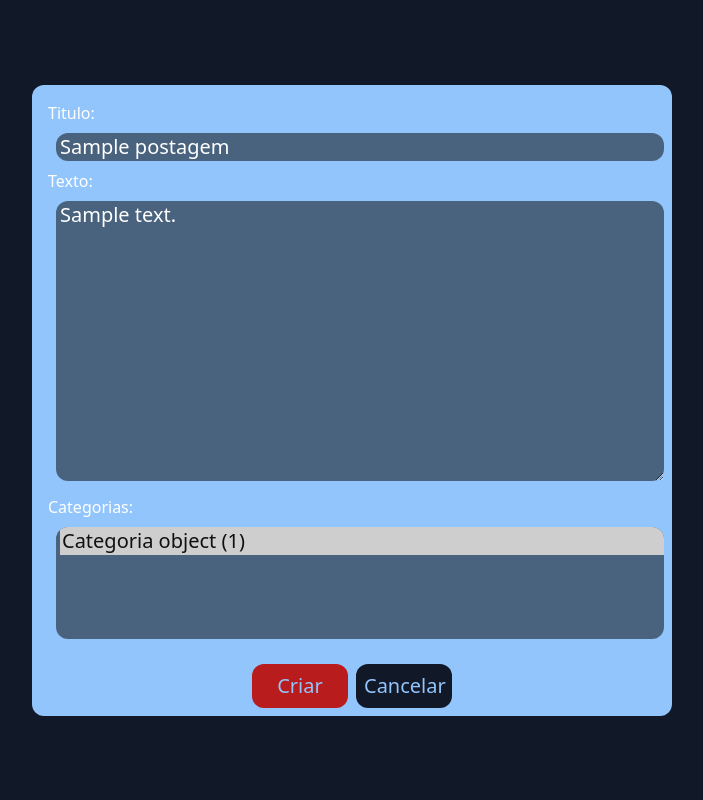
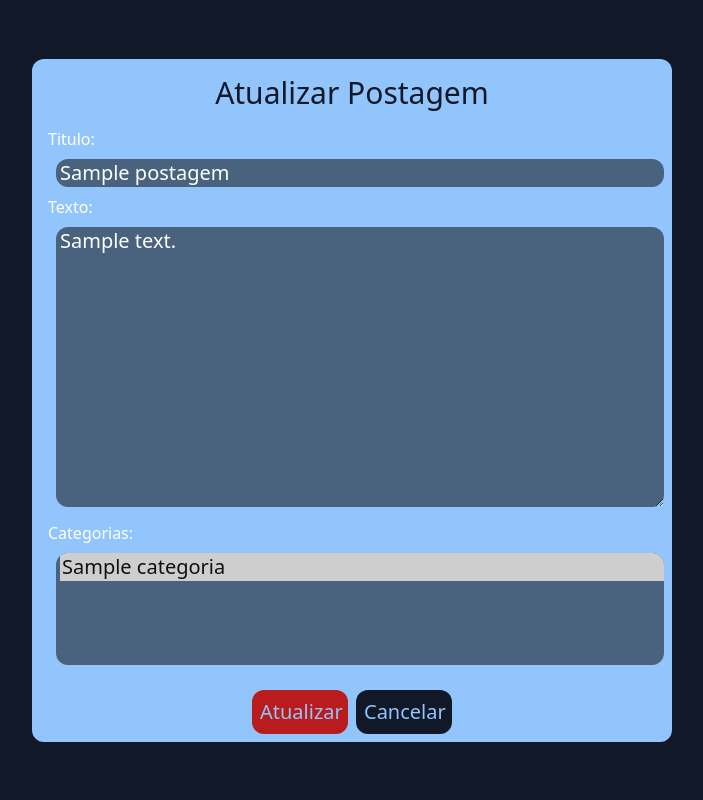
Before and after one commit to wesleywil/PFC-TechBlog, a Django app: page /blog/1/atualizar/ in a window 1280 px wide. Shown: the part 80-880 px from the top of the page, without its empty margins (288-991 px from the left). Run offline with Django 3.2, Linux system fonts and the light colour scheme; a user stored in the database is signed in; tables that the repository leaves empty hold one stand-in row (values such as "Sample post"); some libraries are stand-ins or nearby versions.

Commit message:
editando view aonde cria e atualiza informações sobre categorias e postagems para usar o mesmo template e criado novo mixin para verificar se usuario é admin e esta logado

```diff
--- a/postagens/models.py
+++ b/postagens/models.py
@@ -20,3 +20,6 @@ class Postagem(models.Model):
 class Categoria(models.Model):
     titulo = models.CharField(max_length=100)
     descricao = models.TextField(null=True, blank=True)
+
+    def __str__(self):
+        return self.titulo
--- a/postagens/templates/categorias/criar_categoria.html
+++ b/postagens/templates/categorias/form_categoria.html
@@ -1,11 +1,12 @@
 {% extends "base.html" %} {% block content %}
 <div class="w-1/2 mx-auto">
   <form method="POST" class="bg-blue-300 rounded-xl p-2">
+    <h1 class="text-3xl text-center m-2 text-gray-900">{{acao}}</h1>
     {% csrf_token %}
     <div class="p-2 text-white">{{form.as_p}}</div>
     <div class="mt-2 flex gap-2 justify-center text-center">
       <button class="p-2 w-24 text-xl bg-red-700 text-blue-300 rounded-xl">
-        Criar
+        {{botao}}
       </button>
       <a href="#" class="p-2 w-24 text-xl bg-gray-900 text-blue-300 rounded-xl"
         >Cancelar</a
--- a/postagens/templates/postagens/editar_postagem.html
+++ /dev/null
@@ -1,16 +0,0 @@
-{% extends "base.html" %} {% block content %}
-<div class="w-1/2 mx-auto">
-  <form method="POST" class="bg-blue-300 rounded-xl p-2">
-    {% csrf_token %}
-    <div class="p-2 text-white">{{form.as_p}}</div>
-    <div class="mt-2 flex gap-2 justify-center text-center">
-      <button class="p-2 w-24 text-xl bg-red-700 text-blue-300 rounded-xl">
-        Criar
-      </button>
-      <a href="#" class="p-2 w-24 text-xl bg-gray-900 text-blue-300 rounded-xl"
-        >Cancelar</a
-      >
-    </div>
-  </form>
-</div>
-{% endblock content %}
--- a/postagens/templates/categorias/editar_categoria.html
+++ b/postagens/templates/postagens/form_postagem.html
@@ -1,11 +1,12 @@
 {% extends "base.html" %} {% block content %}
 <div class="w-1/2 mx-auto">
   <form method="POST" class="bg-blue-300 rounded-xl p-2">
+    <h1 class="text-3xl text-center m-2 text-gray-900">{{acao}}</h1>
     {% csrf_token %}
     <div class="p-2 text-white">{{form.as_p}}</div>
     <div class="mt-2 flex gap-2 justify-center text-center">
       <button class="p-2 w-24 text-xl bg-red-700 text-blue-300 rounded-xl">
-        Criar
+        {{botao}}
       </button>
       <a href="#" class="p-2 w-24 text-xl bg-gray-900 text-blue-300 rounded-xl"
         >Cancelar</a
--- a/postagens/views.py
+++ b/postagens/views.py
@@ -7,6 +7,7 @@ from .models import Postagem, Categoria
 from .forms import PostagemModelForm, CategoriaModelForm
 
 from contas.models import Perfil
+from contas.mixins import AdminAndLoginRequired
 
 class ListarPosts(generic.ListView):
     template_name = "postagens/listar_postagens.html"
@@ -19,8 +20,14 @@ class VerDetalhesPosts(generic.DetailView):
     model = Postagem
 
 class CriarPost(LoginRequiredMixin, generic.CreateView):
-    template_name = "postagens/criar_postagem.html"
+    template_name = "postagens/form_postagem.html"
     form_class = PostagemModelForm
+
+    def get_context_data(self, **kwargs):
+        data = super().get_context_data(**kwargs)
+        data['acao'] = "Criar nova postagem"
+        data['botao'] = "Criar"
+        return data
 
     def form_valid(self, form):
         perfil = Perfil.objects.get(pk = self.request.user.pk)
@@ -34,11 +41,17 @@ class CriarPost(LoginRequiredMixin, generic.CreateView):
 
 
 class AtualizarPost(UserPassesTestMixin, generic.UpdateView):
-    template_name = "postagens/editar_postagem.html"
+    template_name = "postagens/form_postagem.html"
     context_object_name = "postagem"
     form_class = PostagemModelForm
     model = Postagem
     queryset = Postagem.objects.all()
+
+    def get_context_data(self, **kwargs):
+        data = super().get_context_data(**kwargs)
+        data['acao'] = "Atualizar Postagem"
+        data['botao'] = "Atualizar"
+        return data
 
     def test_func(self):
         return self.get_object().dono_id == self.request.user.pk
@@ -53,13 +66,25 @@ class VerDetalhesCategorias(generic.DetailView):
     context_object_name = "categoria"
     model = Categoria
 
-class CriarCategoria(generic.CreateView):
-    template_name = "categorias/criar_categoria.html"
+class CriarCategoria(AdminAndLoginRequired, generic.CreateView):
+    template_name = "categorias/form_categoria.html"
     form_class = CategoriaModelForm
 
-class AtualizarCategoria(generic.UpdateView):
-    template_name = "categorias/editar_categoria.html"
+    def get_context_data(self, **kwargs):
+        data = super().get_context_data(**kwargs)
+        data['acao'] = "Criar nova categoria"
+        data['botao'] = "Criar"
+        return data
+
+class AtualizarCategoria(AdminAndLoginRequired, generic.UpdateView):
+    template_name = "categorias/form_categoria.html"
     context_object_name = "categoria"
     form_class = CategoriaModelForm
     model = Categoria
     queryset = Categoria.objects.all()
+
+    def get_context_data(self, **kwargs):
+        data = super().get_context_data(**kwargs)
+        data['acao'] = "Atualizar categoria"
+        data['botao'] = "Atualizar"
+        return data
```
Also changed, not shown: contas/mixins.py (added, +10 -0 lines), postagens/templates/postagens/criar_postagem.html (deleted, +0 -16 lines).
